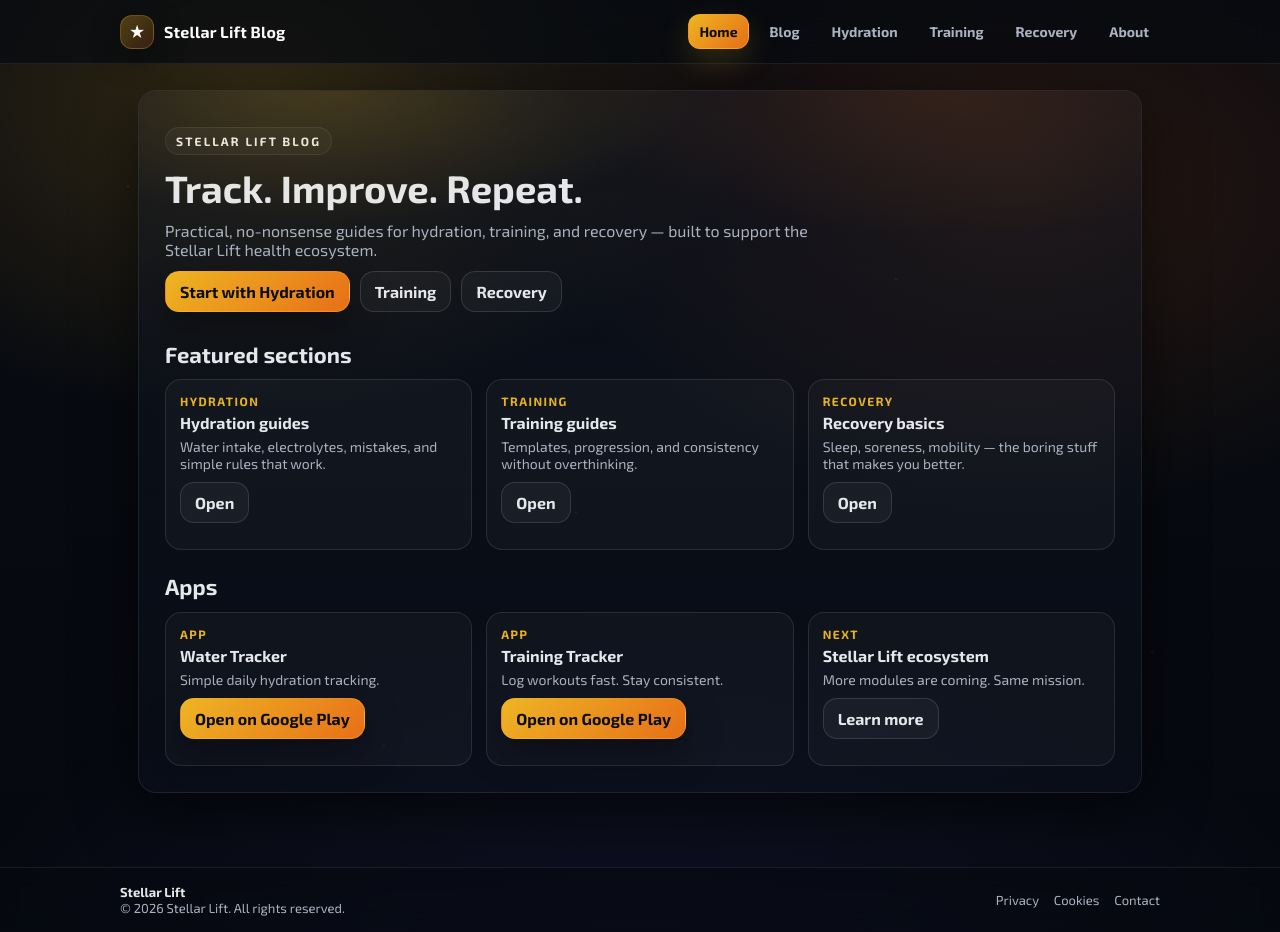
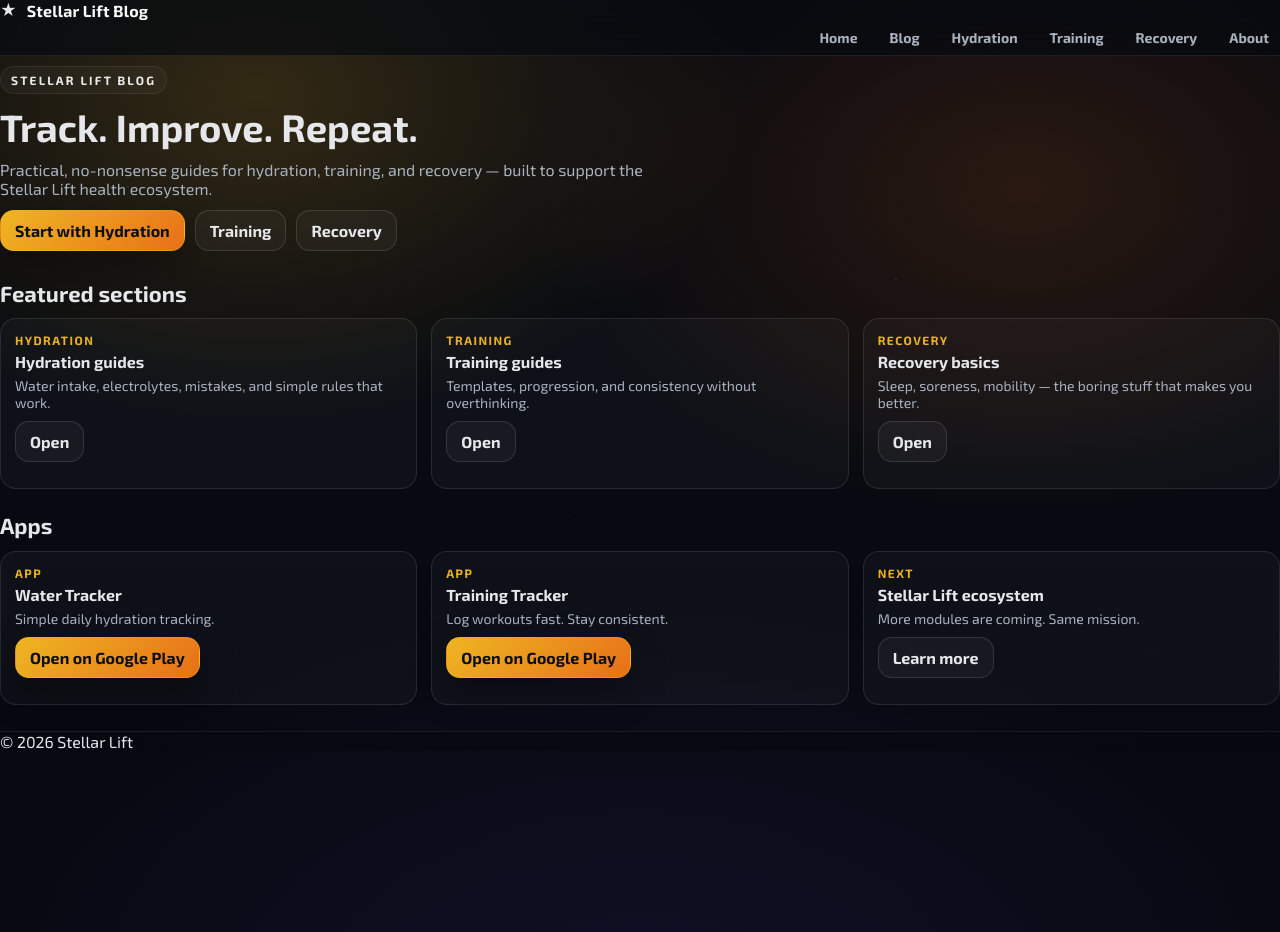
Before and after one commit to AntczakEI/stellarlift-blog, a Jekyll site: the page built from index.html, in a window 1280 px wide and 932 px high. Built offline with Jekyll 4.4.1, drawn with Linux system fonts in a browser that asks for light colours.

Commit message:
Update default.html

```diff
--- a/_layouts/default.html
+++ b/_layouts/default.html
@@ -13,65 +13,50 @@
   {% endif %}
 
   <link rel="canonical" href="{{ page.url | absolute_url }}" />
-
   <meta name="theme-color" content="#0b0f14" />
 
   <link rel="preconnect" href="https://fonts.googleapis.com">
   <link rel="preconnect" href="https://fonts.gstatic.com" crossorigin>
   <link href="https://fonts.googleapis.com/css2?family=Exo+2:wght@400;600;700&display=swap" rel="stylesheet">
 
-  <!-- Google AdSense verification / loader -->
-  <script async src="https://pagead2.googlesyndication.com/pagead/js/adsbygoogle.js?client=ca-pub-3802348795219382"
-    crossorigin="anonymous"></script>
-
-  <link rel="stylesheet" href="{{ "/assets/css/main.css" | relative_url }}">
+  <link rel="stylesheet" href="{{ '/assets/css/main.css' | relative_url }}" />
 </head>
 
 <body>
+  <!-- Fixed (anchored) background + glows (never scroll) -->
+  <div class="bg-fixed" aria-hidden="true"></div>
+
+  <div class="page-shell">
     <header class="site-header">
-    <div class="container header-inner">
-      <a class="brand" href="{{ "/" | relative_url }}">
-        <span class="brand-mark">★</span>
+      <div class="site-header-inner">
+        <a class="brand" href="{{ '/' | relative_url }}">
+          <span class="brand-badge" aria-hidden="true">★</span>
           <span class="brand-text">{{ site.title }}</span>
         </a>
 
         <nav class="nav">
-        <a href="{{ "/" | relative_url }}" class="nav-link {% if page.url == '/' %}active{% endif %}">Home</a>
-        <a href="{{ "/blog/" | relative_url }}" class="nav-link {% if page.url contains '/blog/' %}active{% endif %}">Blog</a>
-        <a href="{{ "/hydration/" | relative_url }}" class="nav-link {% if page.url contains '/hydration/' %}active{% endif %}">Hydration</a>
-        <a href="{{ "/training/" | relative_url }}" class="nav-link {% if page.url contains '/training/' %}active{% endif %}">Training</a>
-        <a href="{{ "/recovery/" | relative_url }}" class="nav-link {% if page.url contains '/recovery/' %}active{% endif %}">Recovery</a>
-        <a href="{{ "/about/" | relative_url }}" class="nav-link {% if page.url contains '/about/' %}active{% endif %}">About</a>
+          <a class="nav-link" href="{{ '/' | relative_url }}">Home</a>
+          <a class="nav-link" href="{{ '/blog/' | relative_url }}">Blog</a>
+          <a class="nav-link" href="{{ '/hydration/' | relative_url }}">Hydration</a>
+          <a class="nav-link" href="{{ '/training/' | relative_url }}">Training</a>
+          <a class="nav-link" href="{{ '/recovery/' | relative_url }}">Recovery</a>
+          <a class="nav-link" href="{{ '/about/' | relative_url }}">About</a>
         </nav>
       </div>
     </header>
 
-  <div class="page">
-    <div class="container">
-      <div class="shell">
-        <div class="content">
+    <!-- Only this area scrolls -->
+    <main class="site-main" id="content">
+      <div class="content-wrap">
         {{ content }}
       </div>
-      </div>
-    </div>
-  </div>
+    </main>
 
     <footer class="site-footer">
-    <div class="container footer-inner">
-      <div class="footer-left">
-        <div class="footer-brand">Stellar Lift</div>
-        <div>© <span id="year"></span> Stellar Lift. All rights reserved.</div>
-      </div>
-      <div class="footer-right">
-        <a href="{{ "/privacy/" | relative_url }}">Privacy</a>
-        <a href="{{ "/cookies/" | relative_url }}">Cookies</a>
-        <a href="{{ "/contact/" | relative_url }}">Contact</a>
-      </div>
+      <div class="site-footer-inner">
+        <span>© {{ site.time | date: "%Y" }} Stellar Lift</span>
       </div>
     </footer>
-
-  <script>
-    document.getElementById("year").textContent = new Date().getFullYear();
-  </script>
+  </div>
 </body>
 </html>
```
Lines whose indentation alone changed are shown as unchanged.
